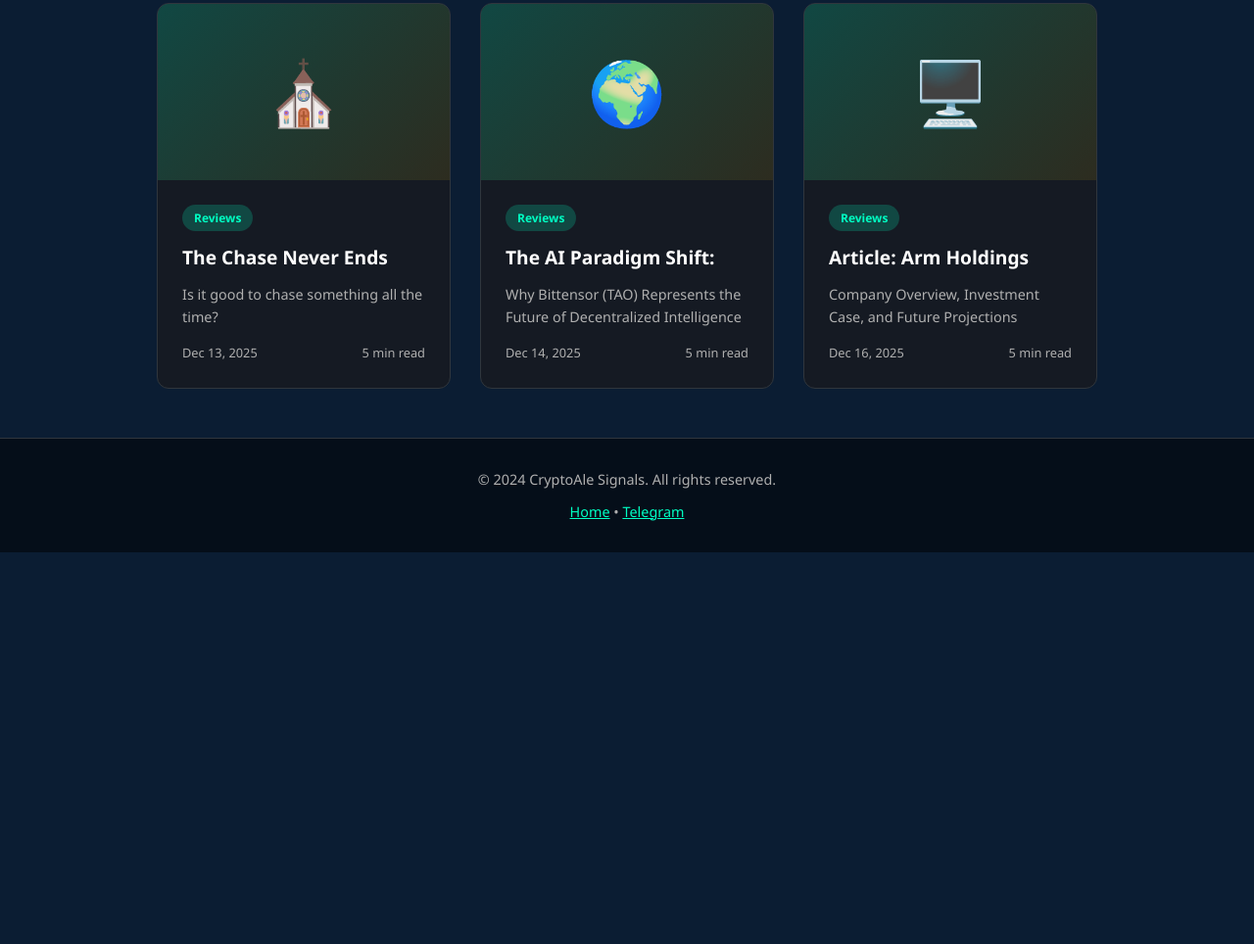
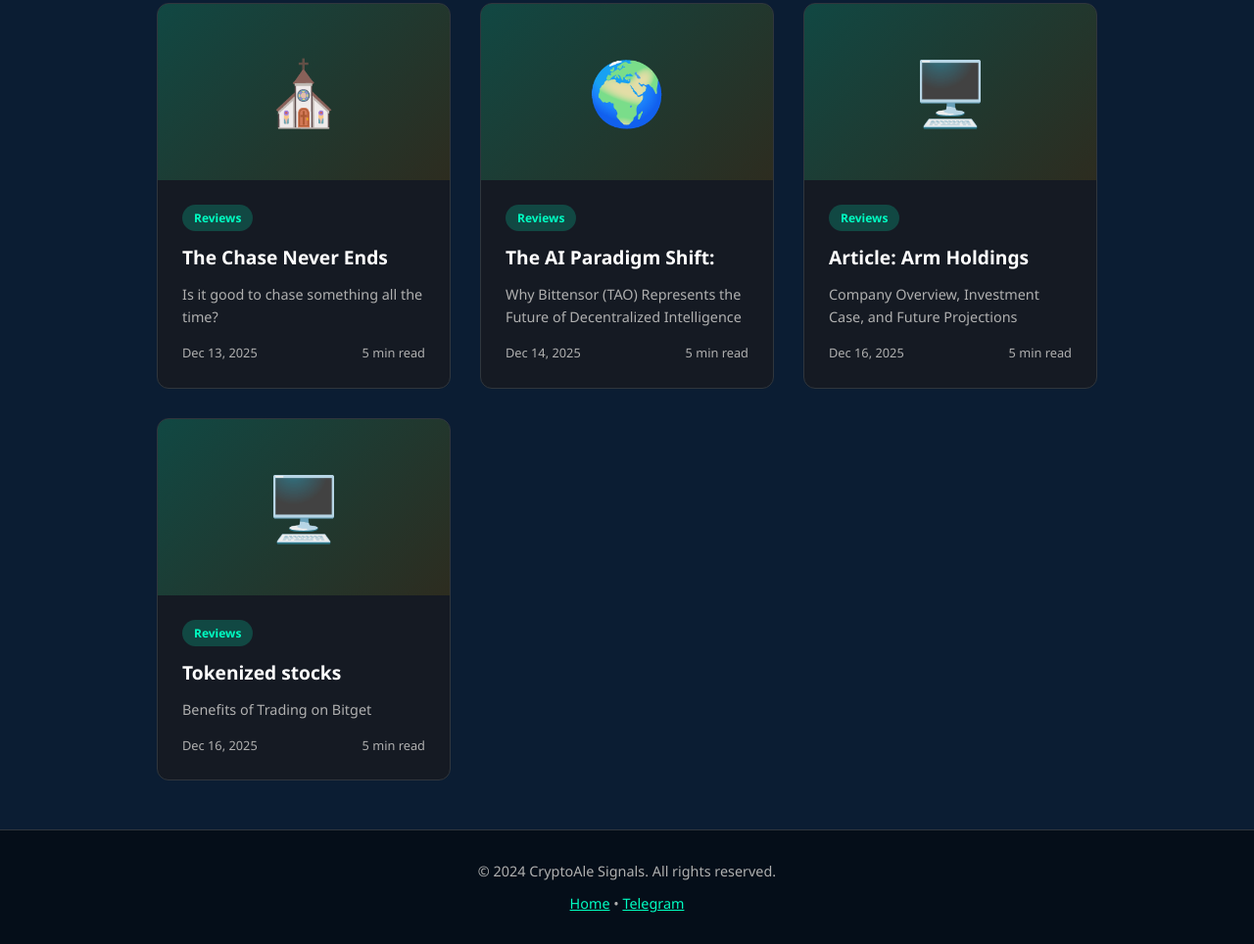
Before and after one commit to alesapo992-arch/cryptoale-signals, a plain HTML site: page blog/index.html in a window 1280 px wide. Shown: the part 1347-2311 px from the top of the page at 98% size. Before the commit the page ends 1911 px from the top, so only its background shows below. Drawn offline with Linux system fonts and the light colour scheme.

Commit message:
Update index.html

```diff
--- a/blog/index.html
+++ b/blog/index.html
@@ -343,6 +343,19 @@
                     </div>
                 </div>
             </article>
+            <!-- Article 10 -->
+            <article class="blog-card">
+                <div class="blog-card-image">🖥️</div>
+                <div class="blog-card-content">
+                    <span class="blog-card-category">Reviews</span>
+                    <h2><a href="stoksbitget.html">Tokenized stocks </a></h2>
+                    <p>Benefits of Trading on Bitget </p>
+                    <div class="blog-card-meta">
+                        <span>Dec 16, 2025</span>
+                        <span>5 min read</span>
+                    </div>
+                </div>
+            </article>
         </div>
     </main>
 
```
